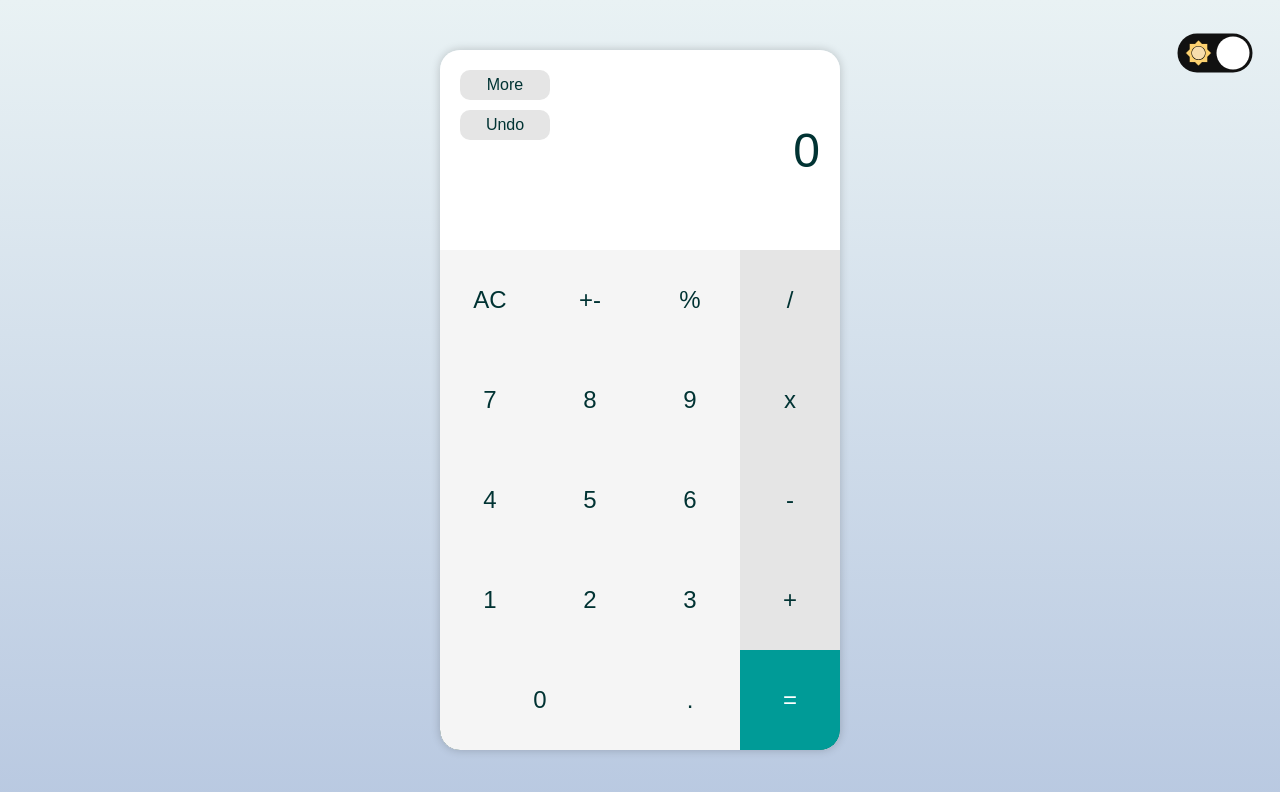
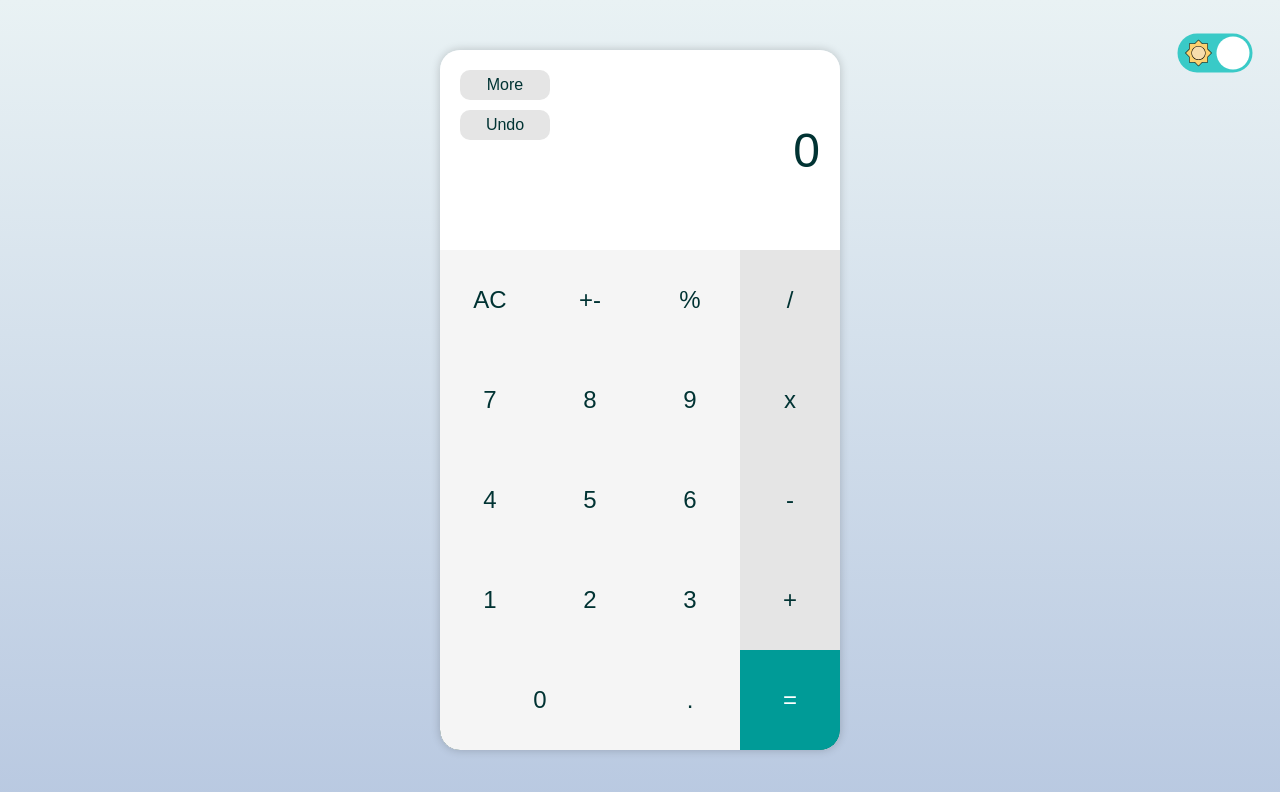
Before and after one commit to AlexTRH/Custom_culculator, a website built with webpack: page src/template.html in a window 1280 px wide. Both pictures are taken after a click on the label 1215 px from the left and 53 px from the top of the page. Built offline with nearby package versions, Linux system fonts and the light colour scheme.

Commit message:
Calculator remake

```diff
--- a/src/styles/main.css
+++ b/src/styles/main.css
@@ -238,8 +238,14 @@ sub, sup {
 	color: #f39c12;
 }
 
+/* Day Theme */
+
 body.day_theme {
 	background: linear-gradient(180deg, #E9F2F4 0%, #B9C9E1 100%);
+}
+
+.day_theme .label {
+	background-color: var(--torquase);
 }
 
 .day_theme {
```
